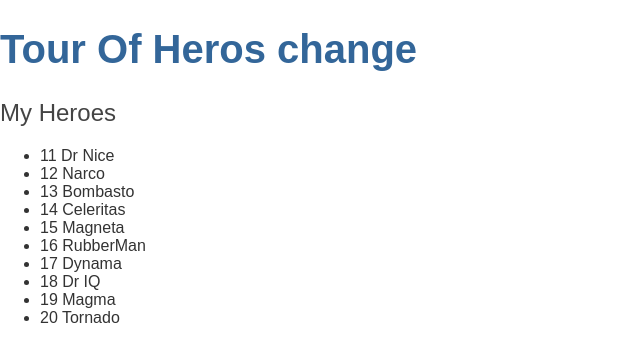
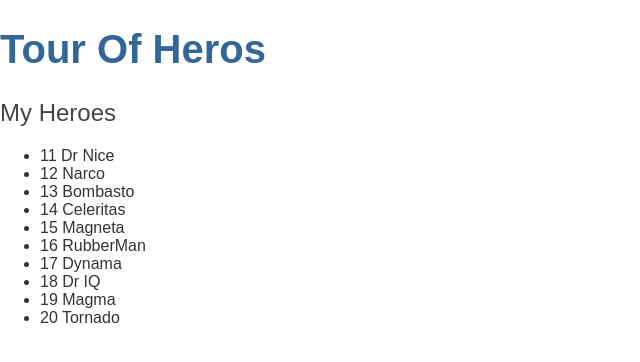
Before and after one commit to sanket-bhalerao/home-work, an Angular app: page / in a window 1280 px wide. Shown: the top 362 px of the page, without its empty margins (0-640 px from the left). Built offline with nearby package versions, Linux system fonts and the light colour scheme.

Commit message:
travis test

```diff
--- a/src/app/app.component.html
+++ b/src/app/app.component.html
@@ -1,4 +1,4 @@
-<h1>{{ title }} change</h1>
+<h1>{{ title }}</h1>
 <app-heroes></app-heroes>
 
 <router-outlet></router-outlet>
```
Also changed, not shown: package.json (+5 -5 lines), .travis.yml.
